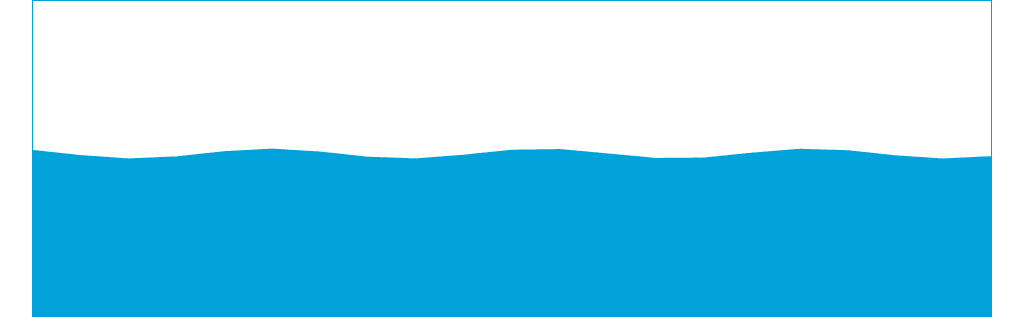
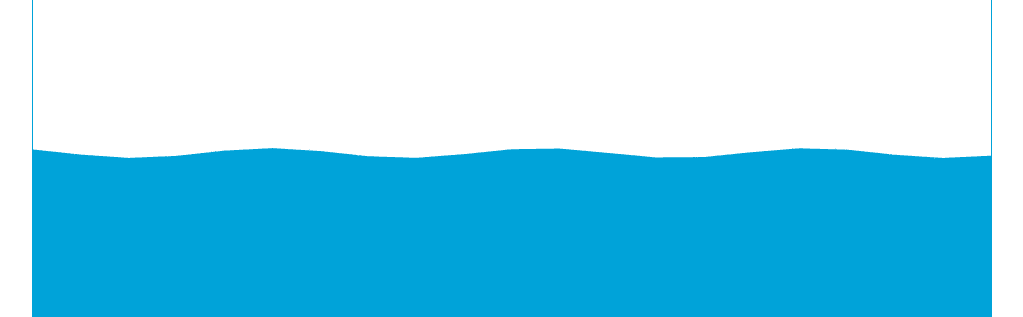
Before and after one commit to ItFumi/itFumi.github.io, a plain HTML site: page index.html in a window 1280 px wide. Shown: the top 317 px of the page, without its empty margins (128-1151 px from the left). Drawn offline with Linux system fonts and the light colour scheme; animation ran at ten frames a second.

Commit message:
adjust wave border2

```diff
--- a/css/common.css
+++ b/css/common.css
@@ -30,7 +30,9 @@ body {
 /* wave
 ----------------------------------------- */
 #wave {
-	border: 1px solid #00a3d9;
+	border-left: 1px solid #00a3d9;
+	border-bottom: 1px solid #00a3d9;
+	border-right: 1px solid #00a3d9;
 	height: 300px;
 	margin: 0 auto;
 	max-width: 960px;
@@ -38,6 +40,7 @@ body {
 	width: 95%;
 }
 #wave canvas {
+	border-bottom: 1px solid #00a3d9;
 	position: relative;
 	z-index: -2;
 }
```
